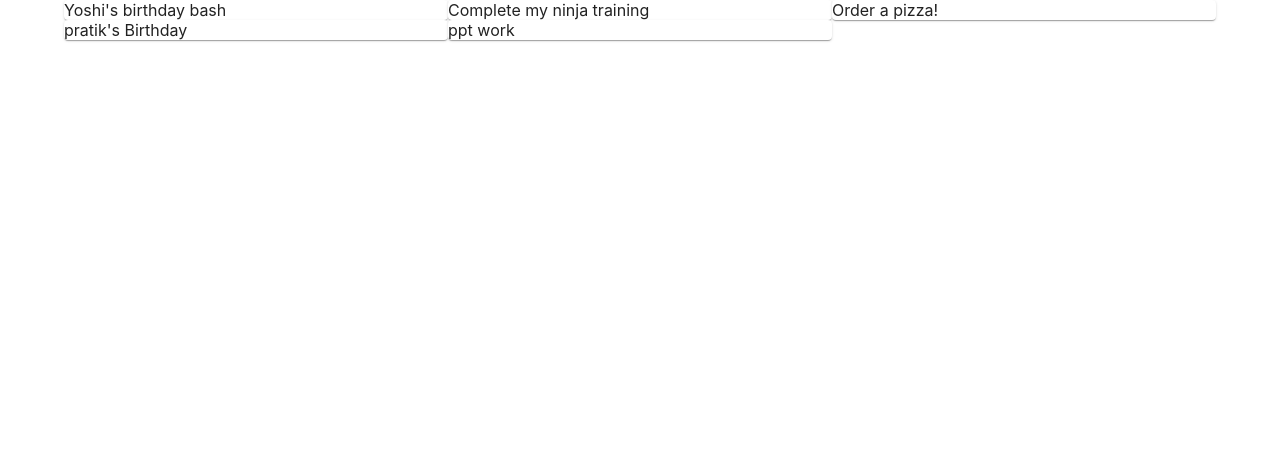
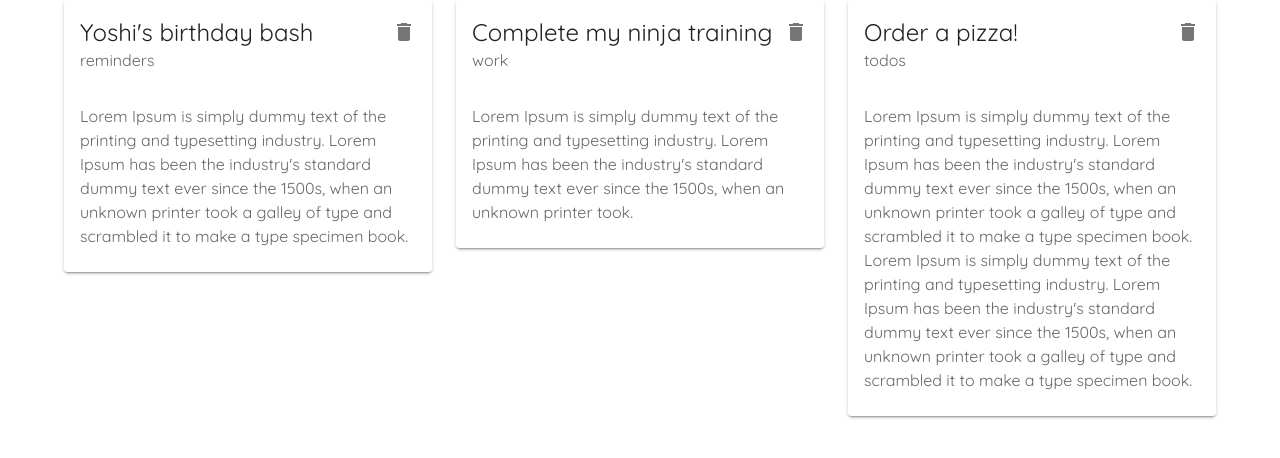
Before and after one commit to PratikNichit/note-app, a React (Create React App) app: page / in a window 1280 px wide. Shown: the top 458 px of the page. Built offline with nearby package versions, Linux system fonts and the light colour scheme; data requests are answered from the project's data file.

Commit message:
Done with Note Cards !!

```diff
--- a/data/db.json
+++ b/data/db.json
@@ -17,18 +17,6 @@
       "details": "Lorem Ipsum is simply dummy text of the printing and typesetting industry. Lorem Ipsum has been the industry's standard dummy text ever since the 1500s, when an unknown printer took a galley of type and scrambled it to make a type specimen book.\nLorem Ipsum is simply dummy text of the printing and typesetting industry. Lorem Ipsum has been the industry's standard dummy text ever since the 1500s, when an unknown printer took a galley of type and scrambled it to make a type specimen book.",
       "category": "todos",
       "id": "3"
-    },
-    {
-      "id": "ec22",
-      "title": "pratik's Birthday",
-      "details": "bring a cake",
-      "category": "reminders"
-    },
-    {
-      "id": "d53c",
-      "title": "ppt work",
-      "details": "create ppt for OS",
-      "category": "work"
     }
   ]
 }
--- /dev/null
+++ b/src/components/noteCard.jsx
@@ -0,0 +1,32 @@
+import React from "react";
+
+import {
+  Card,
+  CardHeader,
+  CardContent,
+  IconButton,
+  Typography,
+} from "@mui/material";
+import { Delete } from "@mui/icons-material";
+const NoteCard = ({ data, onDelete }) => {
+  return (
+    <Card elevation={2}>
+      <CardHeader
+        action={
+          <IconButton onClick={() => onDelete(data.id)}>
+            <Delete />
+          </IconButton>
+        }
+        title={data.title}
+        subheader={data.category}
+      />
+      <CardContent>
+        <Typography variant="body1" color="textSecondary">
+          {data.details}
+        </Typography>
+      </CardContent>
+    </Card>
+  );
+};
+
+export default NoteCard;
--- a/src/pages/notes.jsx
+++ b/src/pages/notes.jsx
@@ -1,5 +1,6 @@
 import { Container, Grid, Paper } from "@mui/material";
 import React, { useEffect, useState } from "react";
+import NoteCard from "../components/noteCard";
 
 const Notes = () => {
   const [notes, setNotes] = useState([]);
@@ -17,13 +18,25 @@ const Notes = () => {
       .catch((error) => setError(error.message));
   }, []);
 
+  const handleDelete = async (id) => {
+    console.log("card ", id);
+    const response = await fetch(`http://localhost:8000/notes/${id}`, {
+      method: "DELETE",
+    });
+    if (!response.ok) {
+      throw new Error("Failed to delete note");
+    }
+    const newNotes = notes.filter((note) => note.id != id);
+    setNotes(newNotes);
+  };
+
   return (
     <Container>
       {error && <p>Error: {error}</p>}
-      <Grid container>
+      <Grid container spacing={3}>
         {notes.map((note) => (
           <Grid item key={note.id} xs={12} md={6} lg={4}>
-            <Paper>{note.title}</Paper>
+            <NoteCard data={note} onDelete={handleDelete} />
           </Grid>
         ))}
       </Grid>
```
